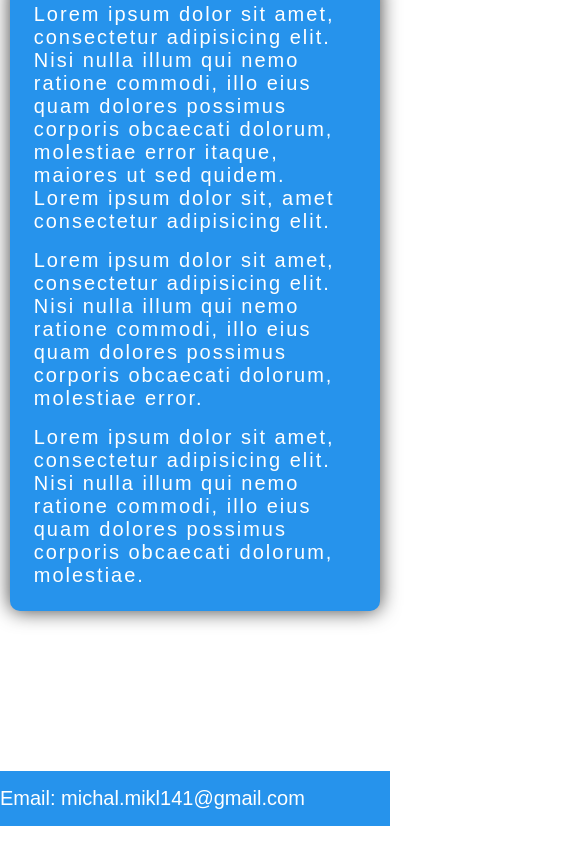
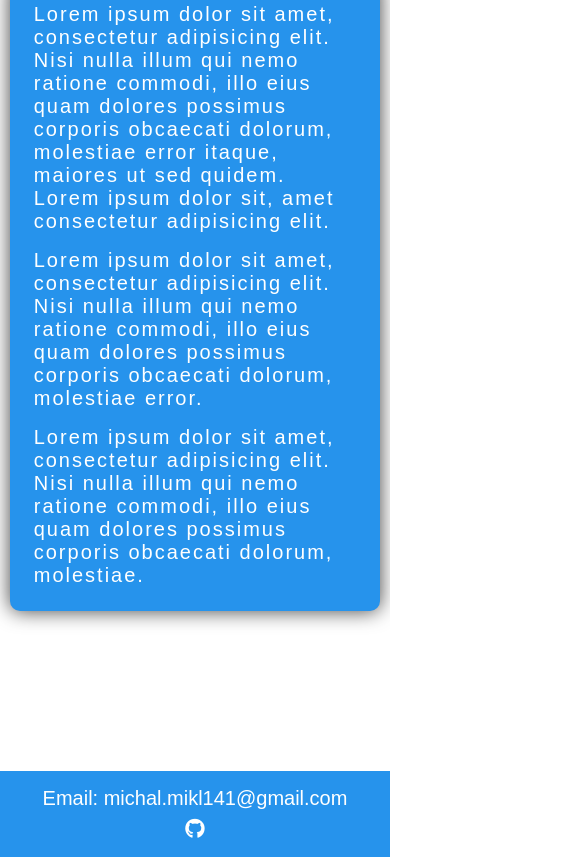
Before and after one commit to IonSibRe/portfolio-site, a website: page index.html in a window 390 px wide. Shown: the part 3979-4836 px from the top of the page, 585 px wide, since content can reach past the window. Before the commit the page ends 4805 px from the top, so only its background shows below. Drawn offline with Linux system fonts and the light colour scheme.

Commit message:
Footer responsivity

```diff
--- a/scss/config/_media-queries.scss
+++ b/scss/config/_media-queries.scss
@@ -16,6 +16,11 @@
 
 	// About
 	.about-inner-wrap {
+		width: 95%;
+	}
+
+	// Footer
+	.footer-container .footer-inner-wrap {
 		width: 95%;
 	}
 }
@@ -103,4 +108,15 @@
 	.about-content-wrap {
 		width: 100%;
 	}
+
+	// Footer
+	.footer-container .footer-inner-wrap {
+		flex-direction: column;
+		align-items: center;
+		text-align: center;
+	}
+
+	.footer-container .footer-email {
+		margin-bottom: 0.5rem;
+	}
 }
```
Also changed, not shown: css/styles.min.css.
